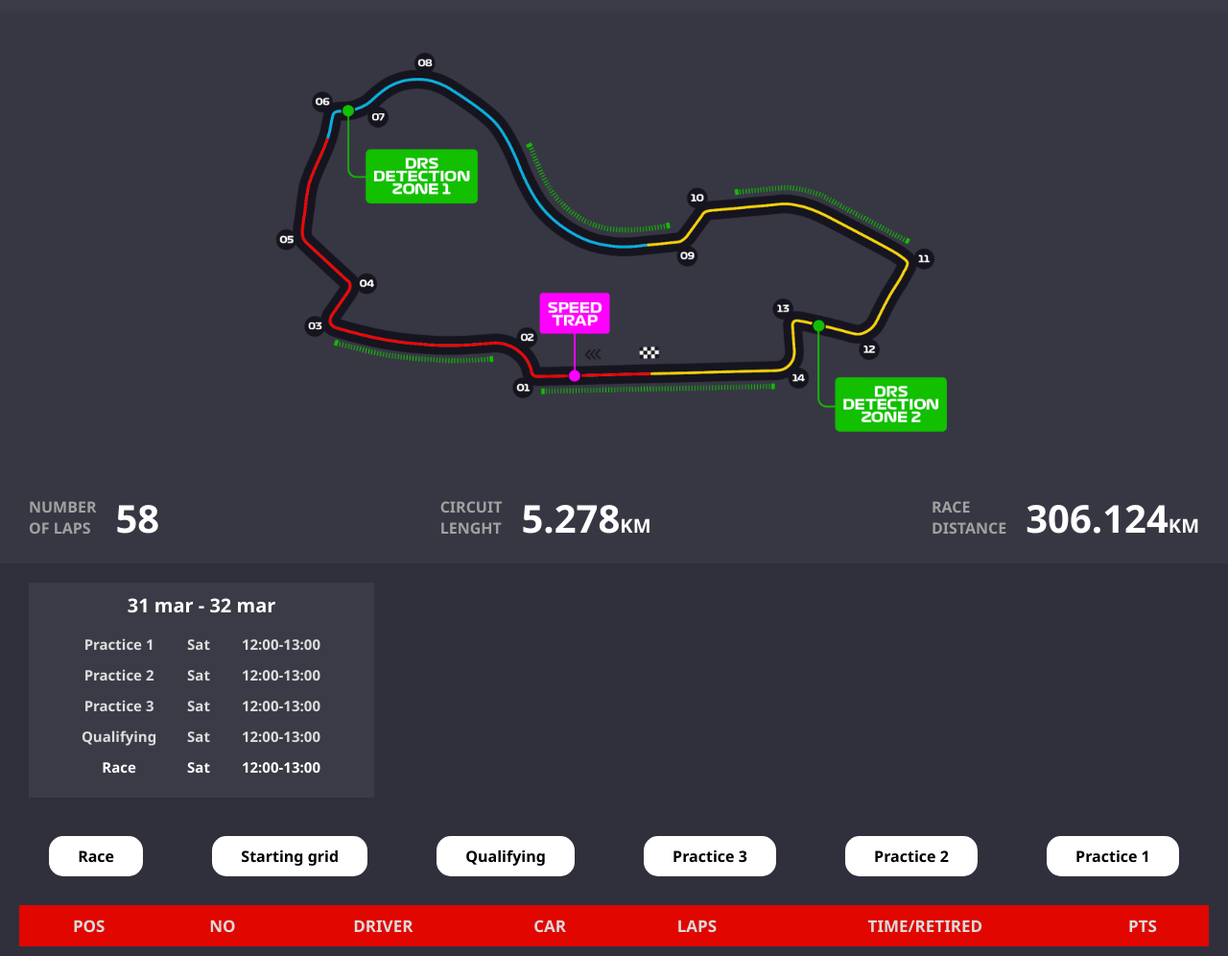
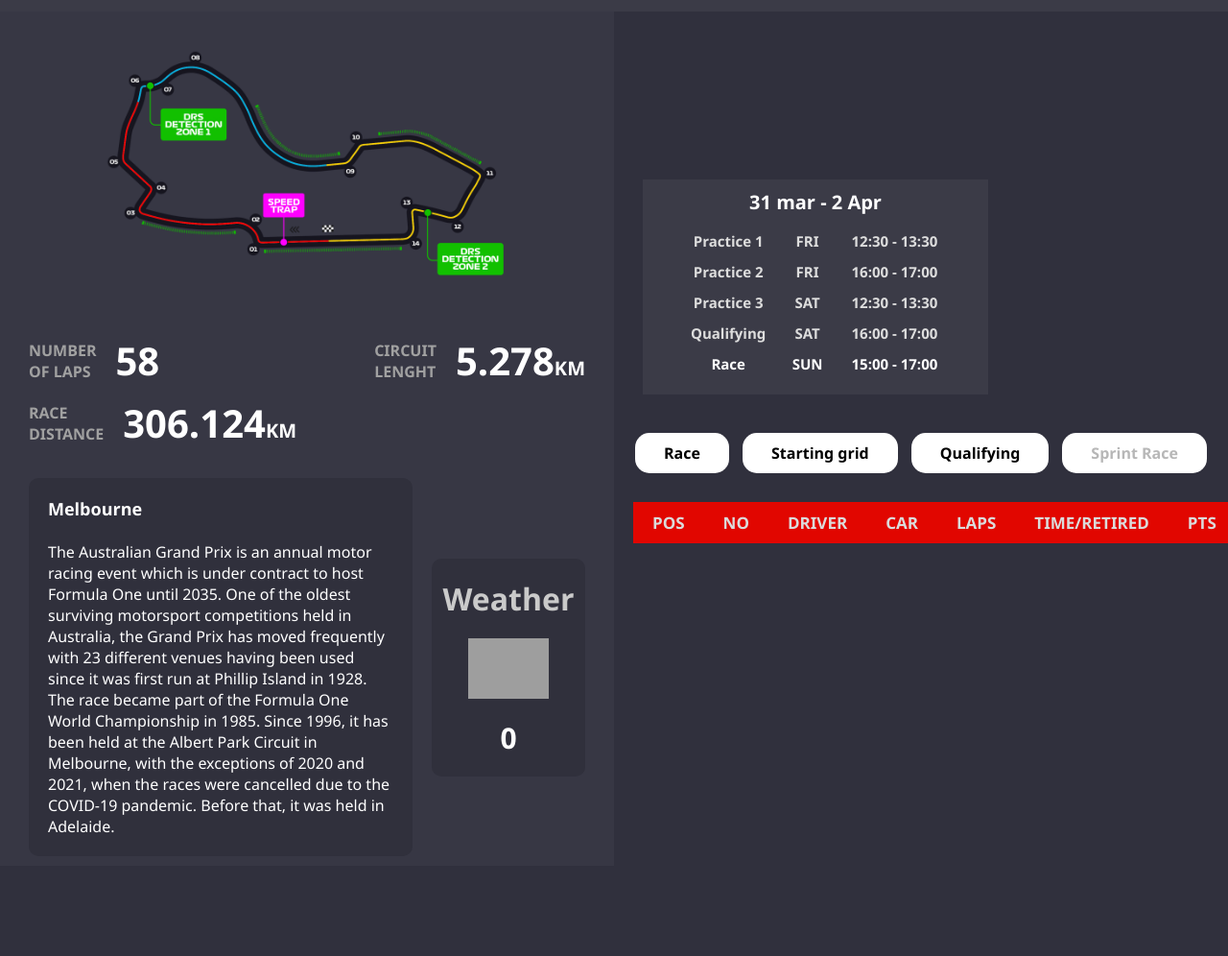
Before and after one commit to nnmadalin/f1-app, a plain HTML site: page index.html in a window 1280 px wide. Shown: the part 71-1067 px from the top of the page at 96% size. After the commit the page ends 973 px from the top, so only its background shows below. Drawn offline with nearby package versions, Linux system fonts and the light colour scheme; no server answers; grey boxes are pictures that could not be loaded.

Commit message:
Add files via upload

```diff
--- a/index.html
+++ b/index.html
@@ -15,7 +15,7 @@
             <h1>FORMULA 1 ROLEX AUSTRALIAN GRAND PRIX</h1>
             <p>Melbourne circuit</p>
          </div>
-         <a href="https://www.formula1.com" target={'_blank'}><img src= "F1.svg.png"/></a>
+         <a href="https://www.formula1.com" target="_blank"><img src= "F1.svg.png"/></a>
       </div>
       <div class='main'>
          <div class="left">
@@ -36,26 +36,40 @@
                   <span>306.124<span class='under'>km</span></span>
                </div>
             </div>
+            <div class ="contain">
+               <div class="about">
+                  <h1>Melbourne</h1>
+                  <br>
+                  <p>
+                     The Australian Grand Prix is an annual motor racing event which is under contract to host Formula One until 2035. One of the oldest surviving motorsport competitions held in Australia, the Grand Prix has moved frequently with 23 different venues having been used since it was first run at Phillip Island in 1928. The race became part of the Formula One World Championship in 1985. Since 1996, it has been held at the Albert Park Circuit in Melbourne, with the exceptions of 2020 and 2021, when the races were cancelled due to the COVID-19 pandemic. Before that, it was held in Adelaide.
+                  </p>
+               </div>
+               <div class="weather">
+                  <h1>Weather</h1>
+                  <img src = "https://cdn-icons-png.flaticon.com/512/2272/2272194.png">
+                  <span id = "grade">0</span>
+               </div>
+            </div>
          </div>
          <div class='right'>
             <div class='info'>
                <div class='calendar'>
-                  <div class='card'><span class='date'>31 mar - 32 mar</span></div>
+                  <div class='card'><span class='date'>31 mar - 2 Apr</span></div>
                   <table>
                      <tr>
-                        <th>Practice 1</th><th>Sat</th><th>12:00-13:00</th>
+                        <th>Practice 1</th><th>FRI</th><th>12:30 - 13:30</th>
                      </tr>
                      <tr>
-                        <th>Practice 2</th><th>Sat</th><th>12:00-13:00</th>
+                        <th>Practice 2</th><th>FRI</th><th>16:00 - 17:00</th>
                      </tr>
                      <tr>
-                        <th>Practice 3</th><th>Sat</th><th>12:00-13:00</th>
+                        <th>Practice 3</th><th>SAT</th><th>12:30 - 13:30</th>
                      </tr>
                      <tr>
-                        <th>Qualifying</th><th>Sat</th><th>12:00-13:00</th>
+                        <th>Qualifying</th><th>SAT</th><th>	16:00 - 17:00</th>
                      </tr>
                      <tr class='race'>
-                        <th>Race</th><th>Sat</th><th>12:00-13:00</th>
+                        <th>Race</th><th>SUN</th><th>15:00 - 17:00</th>
                      </tr>
                   </table>
                </div>
@@ -64,9 +78,7 @@
                <button>Race</button>
                <button>Starting grid</button>
                <button>Qualifying</button>
-               <button>Practice 3</button>
-               <button>Practice 2</button>
-               <button>Practice 1</button>
+               <button disabled>Sprint Race</button>
             </div>
             <div class='table'>
                <table >
--- a/script.js
+++ b/script.js
@@ -3,6 +3,7 @@ var jfile;
 $.getJSON('https://ergast.com/api/f1/2023/3/results.json', function(jfile) {
    console.log(jfile);
    var dir = jfile["MRData"]["RaceTable"]["Races"]["0"]["Results"];
+   var dir2 = jfile["MRData"]["RaceTable"]["Races"]["0"];
    console.log(jfile["MRData"]["RaceTable"]["Races"]["0"]["Results"])
    for(let i = 19; i >= 0; i--){
       var table = document.getElementById("race_results");
@@ -25,4 +26,12 @@ $.getJSON('https://ergast.com/api/f1/2023/3/results.json', function(jfile) {
          TIME.innerHTML = "DNF";
       PTS.innerHTML = dir[i]["points"];
    }
+   var x;
+   $.getJSON('https://api.open-meteo.com/v1/forecast?latitude='+dir2["Circuit"]["Location"]["lat"]+'&longitude='+dir2["Circuit"]["Location"]["long"]+'&current_weather=true', function(x) {
+      console.log(x);
+      document.getElementById("grade").innerHTML=x["current_weather"]["temperature"] + "°C";
+
+
+   });
+
 });
--- a/style.css
+++ b/style.css
@@ -2,6 +2,32 @@
    margin: 0;
    padding: 0;
 }
+
+::-webkit-scrollbar {
+   width: 10px;
+   background-color: #F5F5F5;
+   border-radius: 10px;
+}
+
+::-webkit-scrollbar-track {
+   -webkit-box-shadow: inset 0 0 6px rgba(0, 0, 0, 0.3);
+   background-color: #F5F5F5;
+   border-radius: 10px;
+}
+
+::-webkit-scrollbar-thumb {
+   background-color: rgb(177, 1, 1);
+   border-radius: 10px;
+   background-image: -webkit-linear-gradient(90deg,
+         rgba(0, 0, 0, .2) 25%,
+         transparent 25%,
+         transparent 50%,
+         rgba(0, 0, 0, .2) 50%,
+         rgba(0, 0, 0, .2) 75%,
+         transparent 75%,
+         transparent)
+}
+
 
 body {
    width: 100%;
@@ -43,6 +69,8 @@ body {
 
 .left {
    width: 50%;
+   min-height: calc(100vh - 82px);
+   background-color: #373744;
 }
 
 .left .map_circuit {
@@ -55,8 +83,7 @@ body {
 }
 
 .left img {
-   max-width: 100%;
-   max-height: 400px;
+   max-width: 70%;
 }
 
 .left .stats_circuit {
@@ -101,8 +128,57 @@ body {
    font-size: 20px;
 }
 
+.left .contain {
+   display: flex;
+   align-items: center;
+   justify-content: center;
+   padding: 10px 20px;
+   width: calc(100% - 40px);
+   background-color: #373744;
+   gap: 20px;
+}
+
+.left .contain .about h1 {
+   font-size: 18px;
+}
+
+.left .contain .about {
+   padding: 20px 20px;
+   width: 60%;
+   background-color: #30303c;
+   color: white;
+   border-radius: 10px;
+}
+.left .contain .weather{
+   padding: 20px 20px;
+   width: 20%;
+   background-color: #30303c;
+   color: white;
+   text-align: center;
+   border-radius: 10px;
+   display: flex;
+   flex-direction: column;
+   align-items: center;
+   justify-content: center;
+   gap: 20px;;
+}
+.left .contain .weather h1{
+   color: rgb(202, 202, 202);
+}
+.left .contain .weather img{
+   width: 100px;
+}
+.left .contain .weather span{
+   font-size: 30px;;
+   font-weight: bold;
+}
+
 .right {
    width: 50%;
+   height: calc(100vh - 82px);
+   display: flex;
+   flex-direction: column;
+   justify-content: center;
 }
 
 .info {
@@ -167,7 +243,7 @@ body {
    font-weight: bold;
    font-size: 16px;
    background-color: white;
-   transition: all 0.6s;
+   transition: all 0.4s;
 }
 
 .control_table button:hover {
@@ -177,8 +253,11 @@ body {
 
 .right .table {
    width: calc(100% - 40px);
+   display: block;
+
    padding: 10px 20px;
    font-size: 17px;
+   overflow-y: auto;
 }
 
 .right .table table {
@@ -187,8 +266,8 @@ body {
    border-collapse: collapse;
 }
 
-.right .table table thead tr{
-   background-color: #e10600!important;
+.right .table table thead tr {
+   background-color: #e10600 !important;
 }
 
 .right .table table td,
@@ -214,7 +293,7 @@ body {
    cursor: pointer;
 }
 
-@media only screen and (max-width: 1400px) {
+@media only screen and (max-width: 1000px) {
    .main {
       display: block;
    }
```
